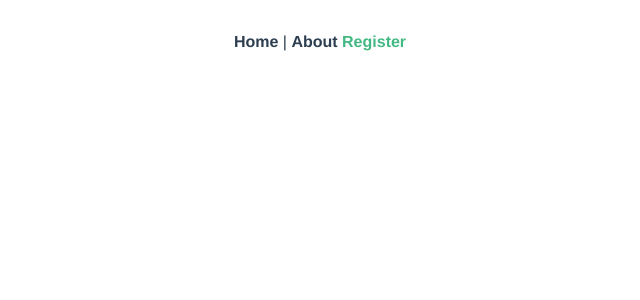
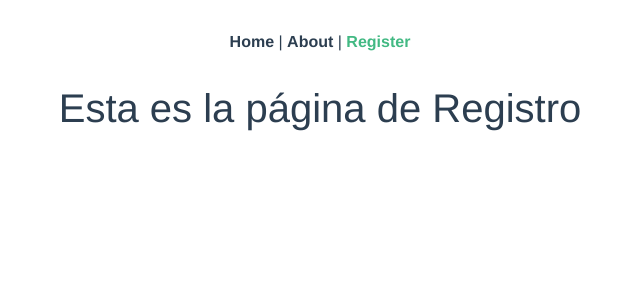
Before and after one commit to alu0101046853/SyTW_E10, a Vue app in the folder cliente/: page /#/register in a window 1280 px wide. Shown: the top 300 px of the page, without its empty margins (320-960 px from the left). Built offline with nearby package versions, Linux system fonts and the light colour scheme.

Commit message:
ruta registro funcionando

```diff
--- a/cliente/src/App.vue
+++ b/cliente/src/App.vue
@@ -2,7 +2,7 @@
   <div id="app">
     <div id="nav">
       <router-link to="/">Home</router-link> |
-      <router-link to="/about">About</router-link>
+      <router-link to="/about">About</router-link> |
       <router-link to="/register"> Register</router-link>
     </div>
     <router-view/>
--- a/cliente/src/router/index.js
+++ b/cliente/src/router/index.js
@@ -19,7 +19,7 @@
     component: () => import(/* webpackChunkName: "about" */ "../views/About.vue")
   },
   {
-    path: "register",
+    path: "/register",
     name: "Register",
     component: () => import("../views/Register.vue")
   }
--- a/cliente/src/views/Register.vue
+++ b/cliente/src/views/Register.vue
@@ -1,5 +1,5 @@
 <template>
-<div>
+<div class="register">
   <h1> Esta es la página de Registro </h1>
 </div>
 </template>
@@ -7,7 +7,7 @@
 <script>
 export default {
 
-}
+};
 </script>
 
 <style>
```
